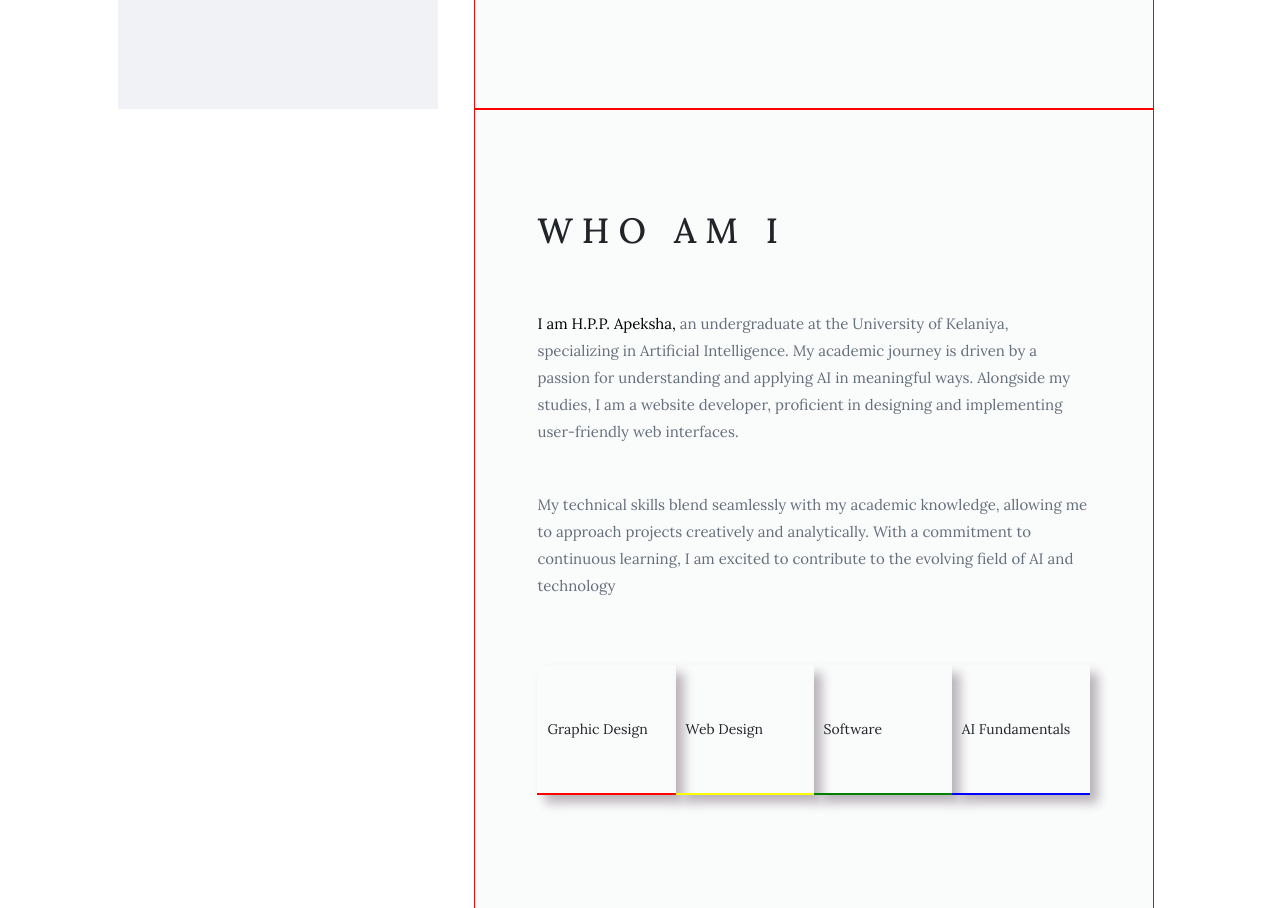
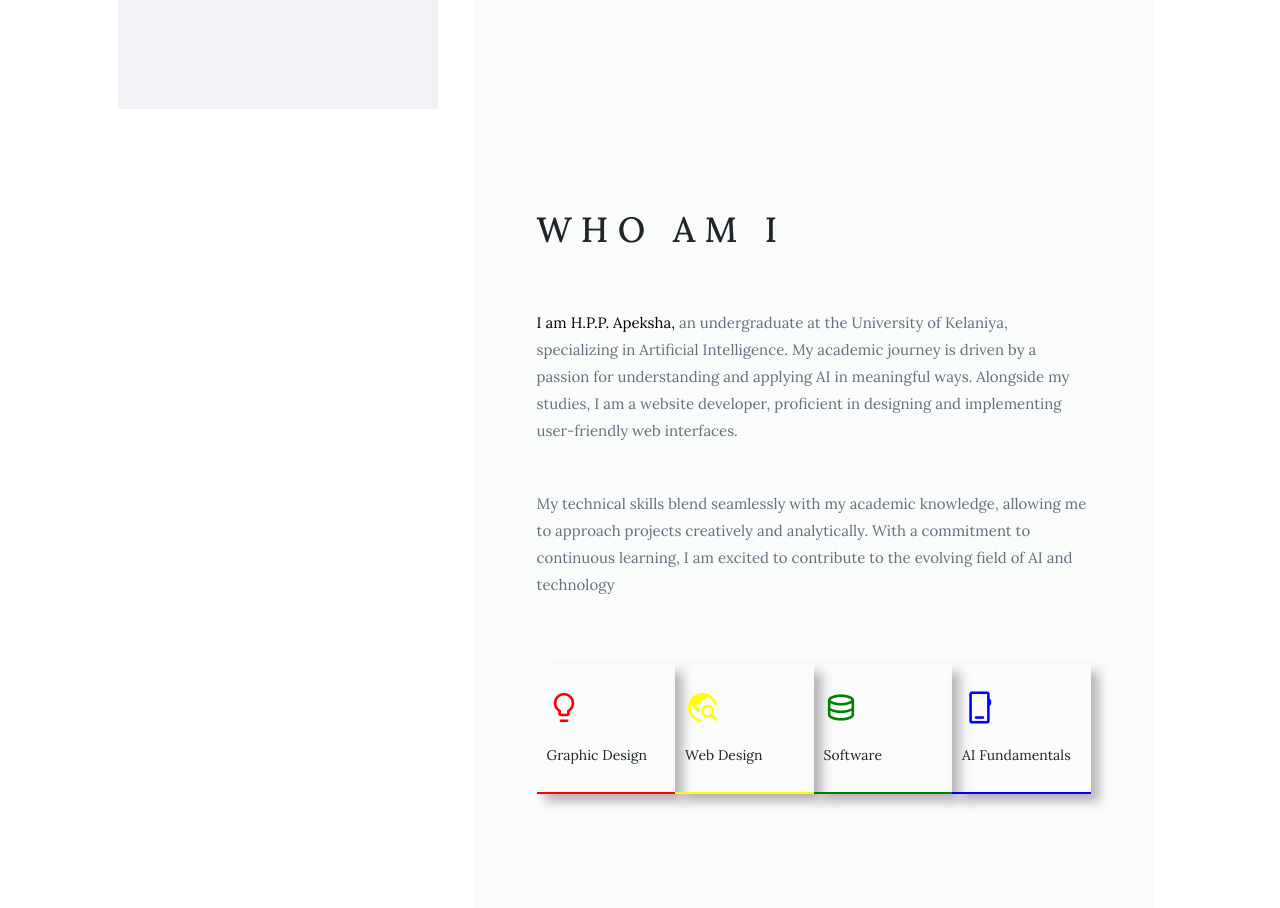
Before and after one commit to Pavithri-Apeksha/Portfolio-Apeksha, a plain HTML site: page index.html in a window 1280 px wide. Shown: the part 691-1599 px from the top of the page. Drawn offline with nearby package versions, Linux system fonts and the light colour scheme.

Commit message:
Content update

```diff
--- a/index.html
+++ b/index.html
@@ -6,6 +6,7 @@
     <title>Pavithri Apeksha</title>
     <link href="https://cdn.jsdelivr.net/npm/bootstrap@5.0.2/dist/css/bootstrap.min.css" rel="stylesheet" integrity="sha384-EVSTQN3/azprG1Anm3QDgpJLIm9Nao0Yz1ztcQTwFspd3yD65VohhpuuCOmLASjC" crossorigin="anonymous">
     <link rel="stylesheet" href="main.css">
+    <link rel="stylesheet" href="https://fonts.googleapis.com/css2?family=Material+Symbols+Outlined" />
 </head>
 <body>
     <div class="container">
@@ -45,10 +46,26 @@
                         <p><span>I am H.P.P. Apeksha,</span> an undergraduate at the University of Kelaniya, specializing in Artificial Intelligence. My academic journey is driven by a passion for understanding and applying AI in meaningful ways. Alongside my studies, I am a website developer, proficient in designing and implementing user-friendly web interfaces.</p>
                         <p> My technical skills blend seamlessly with my academic knowledge, allowing me to approach projects creatively and analytically. With a commitment to continuous learning, I am excited to contribute to the evolving field of AI and technology </p>
                         <div class="my-skills">
-                            <div class="skill">Graphic Design</div>
-                            <div class="skill">Web Design</div>
-                            <div class="skill">Software</div>
-                            <div class="skill">AI Fundamentals</div>
+                            <div class="skill">
+                                <span class="material-symbols-outlined" style="color:red; font-size: 35px; padding-bottom: 20px;">
+                                    lightbulb_2
+                                    </span>
+                                Graphic Design</div>
+                            <div class="skill">
+                                <span class="material-symbols-outlined" style="color:yellow; font-size: 35px; padding-bottom: 20px;">
+                                    travel_explore
+                                    </span>
+                                Web Design</div>
+                            <div class="skill">
+                                <span class="material-symbols-outlined" style="color:green; font-size: 35px; padding-bottom: 20px;">
+                                    database
+                                    </span>
+                                Software</div>
+                            <div class="skill">
+                                <span class="material-symbols-outlined" style="color:blue; font-size: 35px; padding-bottom: 20px;">
+                                    phone_iphone
+                                    </span>
+                                AI Fundamentals</div>
                         </div>
                     </div>
                 </div>
--- a/main.css
+++ b/main.css
@@ -68,7 +68,6 @@
 }
 .details{
     width: 100%;
-    border: 1px red solid;
     height: 100vh;
     display: flex;
     align-items: center;
@@ -149,7 +148,9 @@
     height: 130px;
     display: flex;
     padding-left: 10px;
-    align-items: center;
+    align-items: flex-start;
+    flex-direction: column;
+    justify-content: center;
     font-size: 14px;
     -webkit-box-shadow: 8px 8px 10px 0px rgba(186,180,186,1);
     -moz-box-shadow: 8px 8px 10px 0px rgba(186,180,186,1);
```
